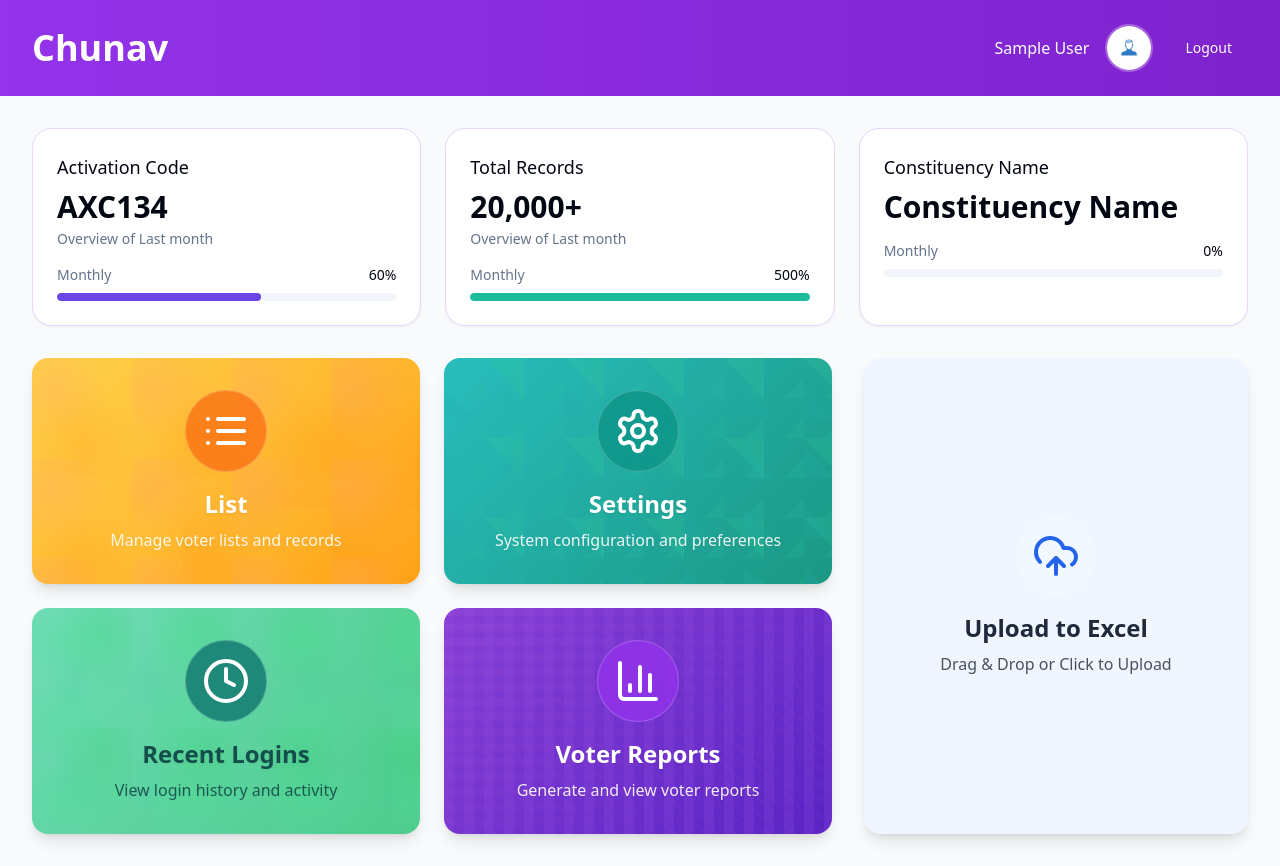
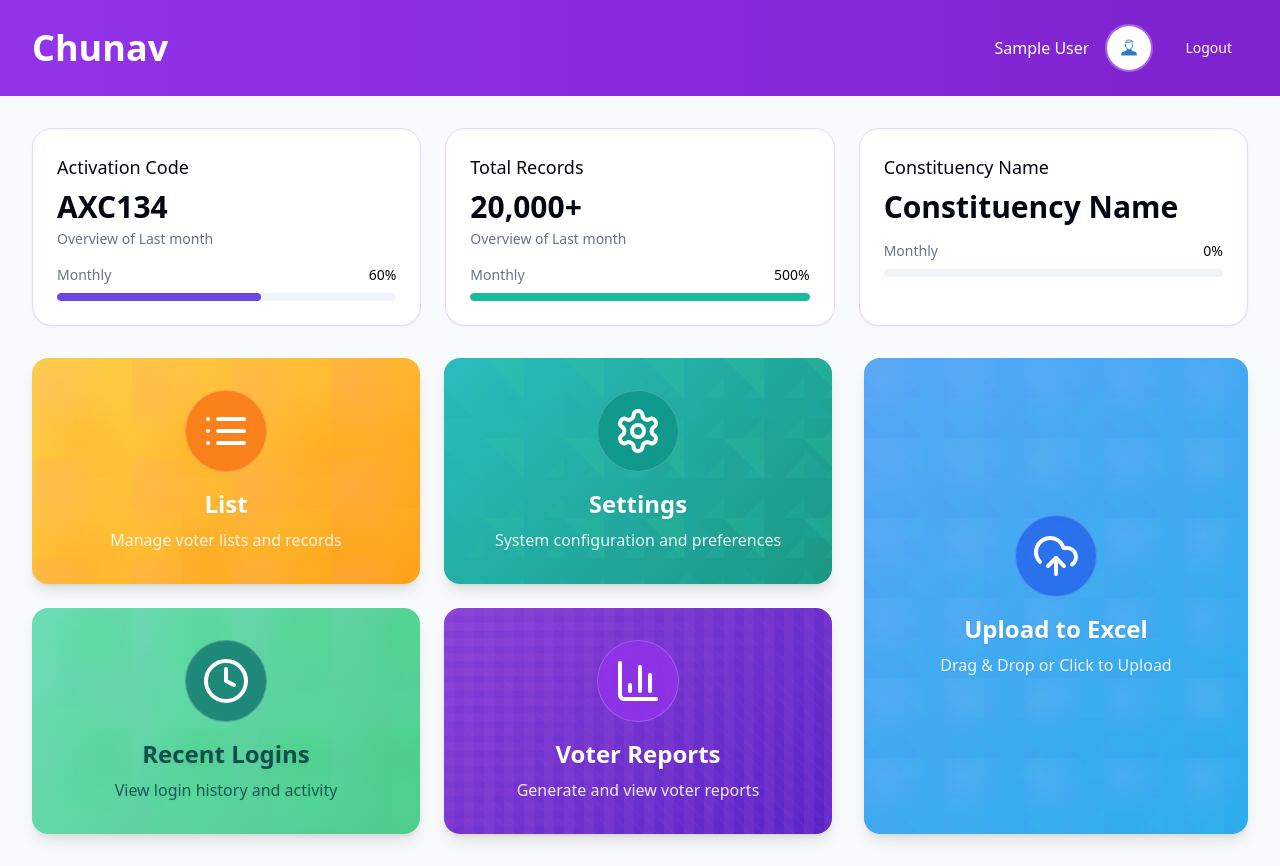
Before and after one commit to shababakhtar4-oss/democracy-portal, a React (Vite) app: page /dashboard in a window 1280 px wide. Built offline with nearby package versions, Linux system fonts and the light colour scheme; sample sign-in values are in the browser's storage; the HTML template or start-up script is replaced by a standard one.

Commit message:
Apply pattern to Upload to Excel card

```diff
--- a/src/index.css
+++ b/src/index.css
@@ -62,6 +62,7 @@ All colors MUST be HSL.
     --gradient-teal: linear-gradient(135deg, hsl(180 65% 45%) 0%, hsl(170 70% 35%) 100%);
     --gradient-mint: linear-gradient(135deg, hsl(160 60% 65%) 0%, hsl(150 55% 55%) 100%);
     --gradient-purple: linear-gradient(135deg, hsl(270 65% 55%) 0%, hsl(260 70% 45%) 100%);
+    --gradient-blue: linear-gradient(135deg, hsl(210 90% 65%) 0%, hsl(200 85% 55%) 100%);
 
     /* Shadows */
     --shadow-card: 0 4px 12px -2px hsl(220 91% 40% / 0.08);
@@ -217,4 +218,25 @@ All colors MUST be HSL.
       repeating-linear-gradient(45deg, hsla(280, 60%, 55%, 0.1) 0px, hsla(280, 60%, 55%, 0.1) 2px, transparent 2px, transparent 12px);
     background-size: 20px 20px, 15px 15px, 30px 30px;
   }
+
+  .dashboard-card-blue {
+    background: var(--gradient-blue);
+    position: relative;
+    overflow: hidden;
+  }
+
+  .dashboard-card-blue::before {
+    content: '';
+    position: absolute;
+    top: 0;
+    left: 0;
+    right: 0;
+    bottom: 0;
+    background-image:
+      radial-gradient(circle at 25% 25%, hsla(210, 85%, 70%, 0.3) 0%, transparent 50%),
+      radial-gradient(circle at 75% 75%, hsla(200, 80%, 60%, 0.2) 0%, transparent 50%),
+      linear-gradient(45deg, hsla(220, 90%, 65%, 0.1) 25%, transparent 25%),
+      linear-gradient(-45deg, hsla(190, 75%, 55%, 0.1) 25%, transparent 25%);
+    background-size: 80px 80px, 120px 120px, 40px 40px, 60px 60px;
+  }
 }
--- a/src/pages/Dashboard.tsx
+++ b/src/pages/Dashboard.tsx
@@ -109,9 +109,10 @@ const Dashboard = () => {
     icon: UploadCloud,
     path: "#",
     action: "upload",
-    bgColor: "bg-blue-50 hover:bg-blue-100",
-    iconColor: "text-blue-600",
-    textColor: "text-slate-800",
+    cardClass: "dashboard-card-blue",
+    iconBg: "bg-blue-600/80",
+    iconColor: "text-white",
+    textColor: "text-white",
   };
 
   const handleTileClick = (path: string, action?: string) => {
@@ -231,18 +232,18 @@ const Dashboard = () => {
           {/* Upload Grid */}
           <div className="lg:col-span-1">
             <div
-              className={`${uploadItem.bgColor} rounded-2xl p-8 cursor-pointer transition-all duration-200 hover:scale-105 shadow-lg h-full`}
+              className={`${uploadItem.cardClass} rounded-2xl p-8 cursor-pointer transition-all duration-200 hover:scale-105 shadow-lg h-full`}
               onClick={() => handleTileClick(uploadItem.path, uploadItem.action)}
             >
-              <div className="flex flex-col items-center text-center space-y-4 h-full justify-center">
-                <div className="p-4 rounded-full bg-white/20">
+              <div className="flex flex-col items-center text-center space-y-4 h-full justify-center relative z-10">
+                <div className={`p-4 rounded-full ${uploadItem.iconBg} backdrop-blur-sm border border-white/20`}>
                   <uploadItem.icon className={`h-12 w-12 ${uploadItem.iconColor}`} />
                 </div>
                 <div>
-                  <h3 className={`text-2xl font-bold ${uploadItem.textColor} mb-2`}>
+                  <h3 className={`text-2xl font-bold ${uploadItem.textColor} mb-2 drop-shadow-sm`}>
                     {uploadItem.title}
                   </h3>
-                  <p className={`${uploadItem.textColor} opacity-80`}>
+                  <p className={`${uploadItem.textColor} opacity-90 drop-shadow-sm`}>
                     {uploadItem.description}
                   </p>
                 </div>
```
